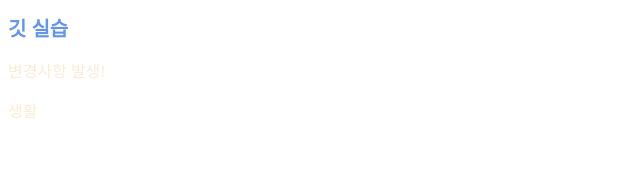
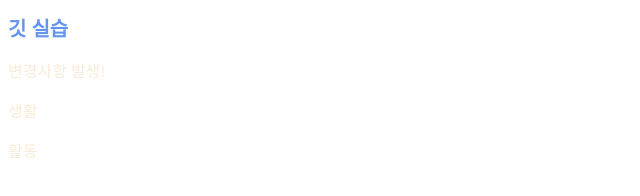
Before and after one commit to babyluna628/my_project, a plain HTML site: page index.html in a window 1280 px wide. Shown: the full height of the page, 0-640 px from the left. Drawn offline with Linux system fonts and the light colour scheme.

```diff
--- a/index.html
+++ b/index.html
@@ -10,5 +10,6 @@
     <h1>깃 실습</h1>
     <p>변경사항 발생!</p>
     <p>생활</p>
+    <p>활동</p>
   </body>
 </html>
```
